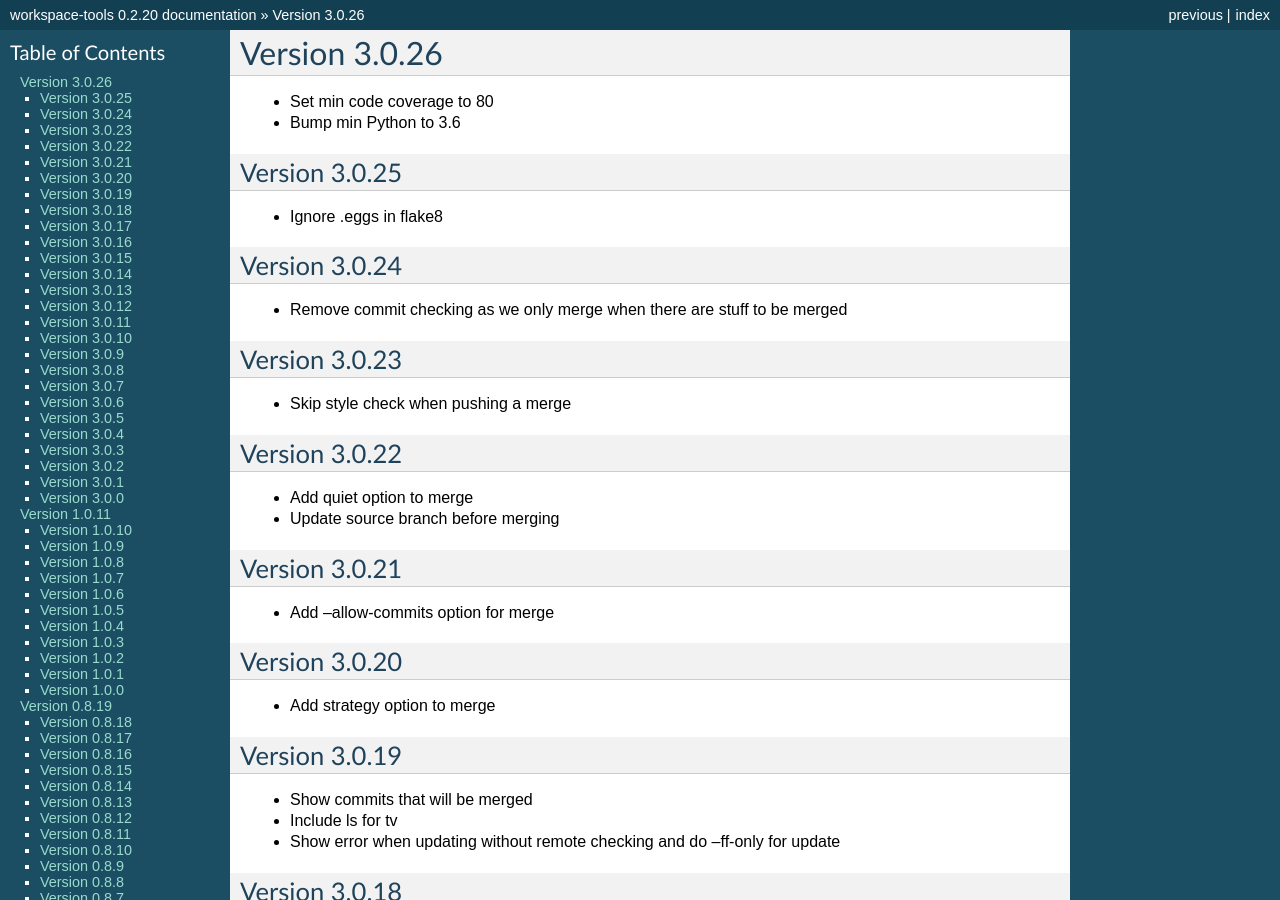
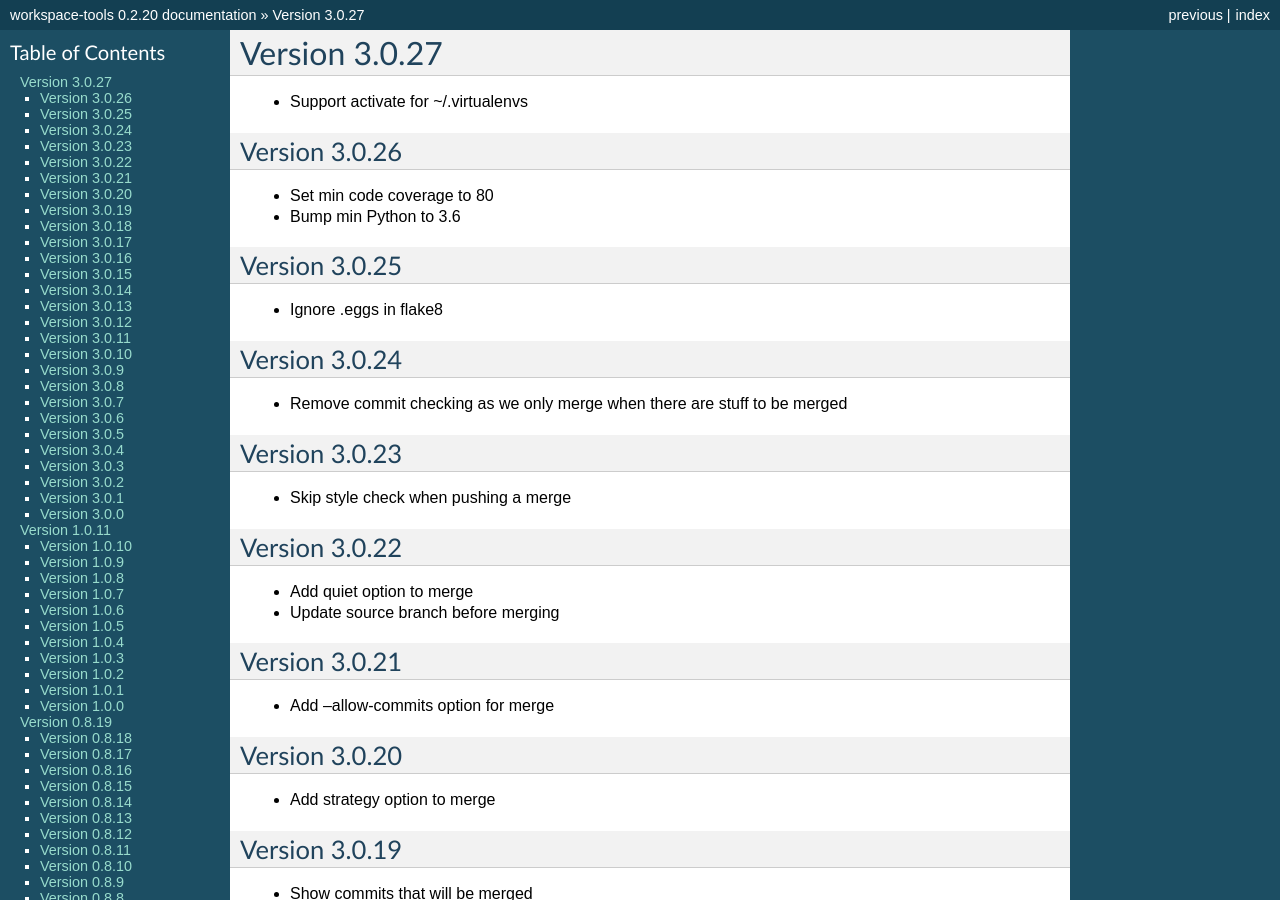
Before and after one commit to maxzheng/workspace-tools, a Sphinx documentation site: the page built from docs/CHANGELOG.rst, in a window 1280 px wide and 900 px high. Built offline with Sphinx 7.4.7, drawn with Linux system fonts in a browser that asks for light colours; some of the changed text lies outside the part shown.

Commit message:
Publish version 3.0.27

```diff
--- a/docs/CHANGELOG.rst
+++ b/docs/CHANGELOG.rst
@@ -1,5 +1,10 @@
+Version 3.0.27
+================================================================================
+
+* Support activate for ~/.virtualenvs
+
 Version 3.0.26
-================================================================================
+--------------------------------------------------------------------------------
 
 * Set min code coverage to 80
 * Bump min Python to 3.6
--- a/setup.py
+++ b/setup.py
@@ -10,7 +10,7 @@ def find_files(path):
 
 setuptools.setup(
   name='workspace-tools',
-  version='3.0.26',
+  version='3.0.27',
 
   author='Max Zheng',
   author_email='maxzheng.os@gmail.com',
```
